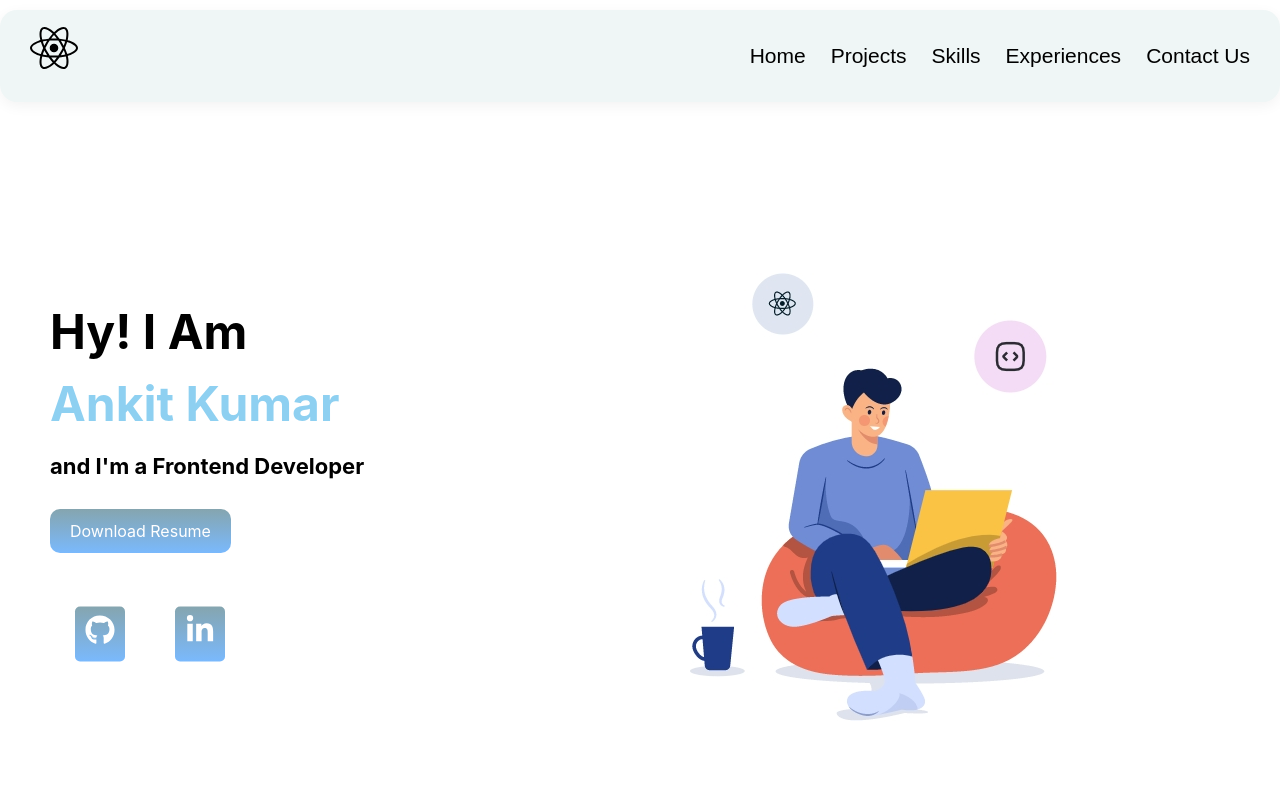
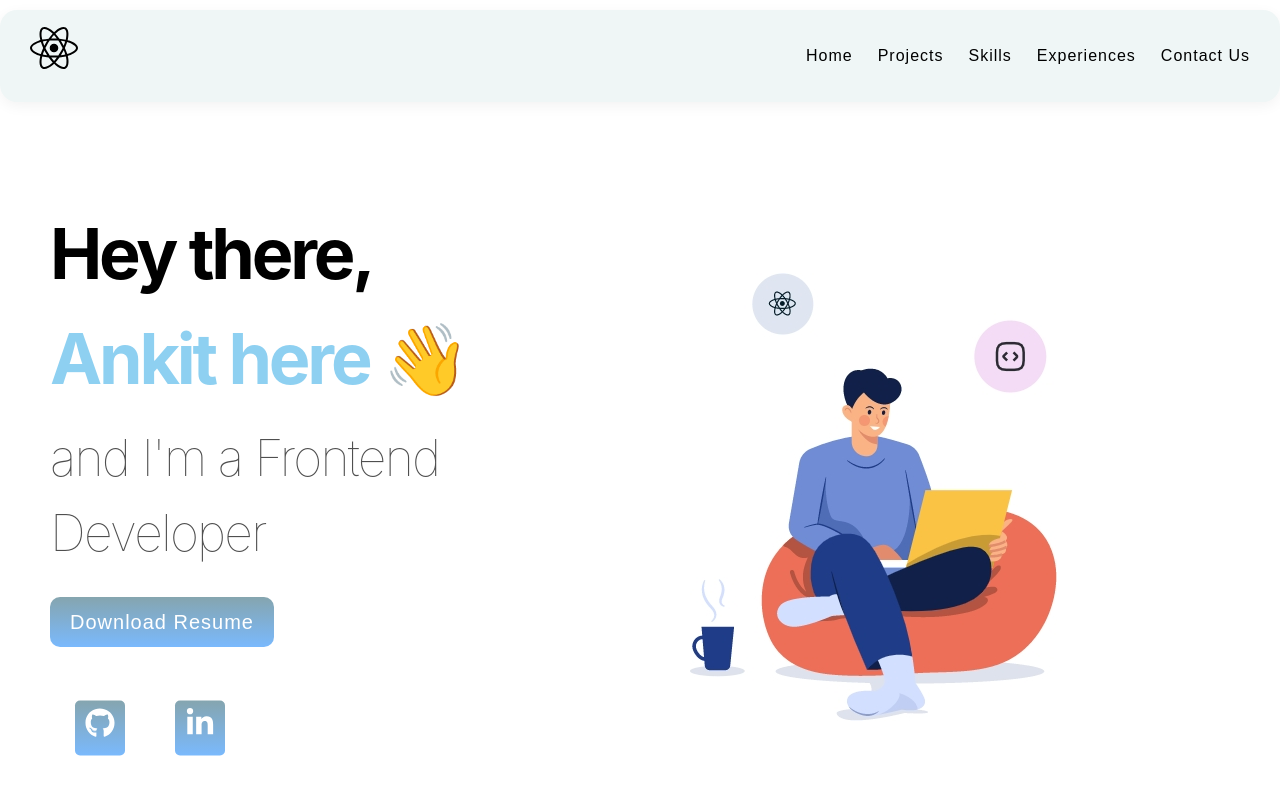
Before and after one commit to rajputankit91/My-Portfolio, a React (Vite) app: page / in a window 1280 px wide. Shown: the top 800 px of the page. Built offline with nearby package versions, Linux system fonts and the light colour scheme.

Commit message:
portfolio update

```diff
--- a/src/App.css
+++ b/src/App.css
@@ -45,17 +45,15 @@
   padding: 0;
   box-sizing: border-box;
   text-decoration: none;
+  font-family: sans-serif;
 }
 
 .App{
-  /* padding: 0.5rem 3.5rem; */
-  /* overflow: hidden; */
   display: flex;
   justify-content: center;
   align-items: center;
   flex-direction: column;
   color: black;
-  /* border: solid; */
 }
 
 .button{
@@ -75,8 +73,6 @@
   border: 1px solid rgb(142, 208, 241);
 }
 
-/*  */
-
 html {
   scroll-behavior: smooth;
 }
@@ -87,5 +83,4 @@ a{
 
 section {
   padding: 120px 0;
-  /* min-height: 1000px; */
 }
--- a/src/components/Contact/Contact.jsx
+++ b/src/components/Contact/Contact.jsx
@@ -1,12 +1,21 @@
-import React from "react";
+import React, { useEffect } from "react";
 import "./contact.css";
+import Aos from "aos";
+import "aos/dist/aos.css";
 
 const Contact = () =>{
+
+  // useEffect(() =>{
+  //   Aos.init({duration:2000});
+  // },[])
+
   return (
     <>
-      <section className="Contact" id="contact">
+      <section className="Contact" id="contact" data-aos="zoom-in"
+     data-aos-easing="ease-out-cubic"
+     data-aos-duration="2000">
         <div className="section-container">
-          <h1 className="title">Contact me....</h1>
+          <h1 className="title">Contact me</h1>
 
           <div className="contact-content">
             <div className="column-left">
@@ -28,10 +37,13 @@ const Contact = () =>{
                   <span className="spanbox1">E-mail :</span>
                   <span className="spanbox2">ankitrajput10791@gmail.com</span>
                 </div>
+                <div className="row">
+                  <span className="spanbox1">Contact no :</span>
+                  <span className="spanbox2">+91 8851094318</span>
+                </div>
               </div>
             </div>
             <div className="column-right">
-              <div className="text">Message me...</div>
               <form
                 action="https://formspree.io/f/xwkdwgrq"
                 method="POST"
@@ -60,7 +72,7 @@ const Contact = () =>{
                   <textarea
                     cols="30"
                     rows="10"
-                    placeholder="Describe projects..."
+                    placeholder="message"
                   ></textarea>
                 </div>
                 <div className="btn">
--- a/src/components/Contact/contact.css
+++ b/src/components/Contact/contact.css
@@ -1,5 +1,5 @@
 .Contact {
-  margin-top: 50px;
+  /* margin-top: 50px; */
 }
 .Contact .section-container h1 {
   text-align: center;
@@ -8,16 +8,19 @@
 .Contact .contact-content {
   display: flex;
   justify-content: center;
-  align-items: center;
+  width: 100%;
 }
 .Contact .column-left {
-  /* border: solid; */
   width: 50%;
   padding: 10px;
+}
+.title{
+  margin-bottom: 50px;
 }
 .Contact .column-left .text{
   font-size: 25px;
   font-weight: bold;
+  margin-bottom: 10px;
 }
 .Contact .column-left p{
   font-size: 18px;
@@ -40,17 +43,27 @@
   flex-direction: column;
 }
 .Contact .column-right .text {
-  font-size: 30px;
+  font-size: 20px;
   text-align: start;
+  /* margin-bottom: 10px; */
+}
+form{
+  width: 100%;
+  /* border: solid; */
+  /* border-color: #d9d8d8; */
+}
+.fields,.field{
+  width: 100%;
 }
 .Contact form input{
   width: 100%;
   padding: 10px;
   margin-top: 10px;
   border: none;
-  border-bottom: 1px solid #aaaaaa;
+  border: 1px solid #aaaaaa;
   font-size: 20px;
   outline: none;
+  border-radius: 10px;
 }
 .Contact form textarea {
   width: 100%;
@@ -62,9 +75,12 @@
   margin-top: 20px;
   outline: none;
 }
-.Contact .btn {
+form .btn {
   text-align: center;
   margin-top: 20px;
+}
+.Contact .btn button:hover{
+  cursor: pointer;
 }
 .Contact .btn button {
   text-align: center;
@@ -78,30 +94,16 @@
 }
 
 @media screen and (max-width: 981px){
-  .Contact form input{
-      width: 80%;
-  }
-  .Contact form textarea {
-      width: 80%;
+  .Contact form input,.Contact form textarea{
+    width: 80%;
   }
 }
 
 @media screen and (max-width: 781px){
   .Contact .contact-content {
-      flex-direction: column;
+    flex-direction: column;
   }
-  .Contact .column-left {
-      width: 100%;
-      padding-left: 40px;
-  }
-  .Contact .column-right {
-      width: 100%;
-      padding-left: 10px;
-  }
-  .Contact form input{
-      width: 90%;
-  }
-  .Contact form textarea {
-      width: 90%;
+  .Contact .column-left,.Contact .column-right,.Contact form input,.Contact form textarea {
+    width: 100%;
   }
 }
--- a/src/components/about/About.jsx
+++ b/src/components/about/About.jsx
@@ -13,20 +13,20 @@ const About = () =>{
 
   return (
     <section className="intro" id="intro">
-      <div className="i-left" data-aos="fade-down-right"
-     data-aos-easing="ease-out-cubic"
-     data-aos-duration="2500">
+      <div className="i-left" data-aos="fade-down-right" data-aos-easing="ease-out-cubic" data-aos-duration="2500">
 
         <div className="i-name">
-          <span>Hy! I Am</span>
-          <span>Ankit Kumar</span>
-          <span><strong>and I'm a Frontend Developer</strong></span>
+          <span>Hey there, </span>
+          <span>Ankit here 👋</span>
+          <span>and I'm a Frontend Developer</span>
         </div>
 
         <a className="resume" href="resume.pdf" download="resume.pdf">
-            Download Resume
+          Download Resume
         </a>
+
         <div className="i-icons">
+
           <a className="resume" href="https://github.com/rajputankit91" target="_blank">
             <FaGithub />
           </a>
@@ -34,12 +34,12 @@ const About = () =>{
           <a className="resume" href="https://www.linkedin.com/in/ankit-kumar-5180b7283/" target="_blank">
             <FaLinkedinIn />
           </a>
+
         </div>
+
       </div>
 
-      <div className="i-right" data-aos="flip-left"
-     data-aos-easing="ease-out-cubic"
-     data-aos-duration="2500">
+      <div className="i-right" data-aos="flip-left" data-aos-easing="ease-out-cubic" data-aos-duration="2500">
         <img src={vector1} />
       </div>
 
--- a/src/components/about/about.css
+++ b/src/components/about/about.css
@@ -3,7 +3,6 @@
   justify-content: center;
   align-items: center;
   width: 100%;
-  /* margin-top: 50px; */
   box-shadow: rgba(33, 35, 38, 0.2) 0px 10px 10px -10px;
   min-height: 1000px;
   padding: 0px;
@@ -12,6 +11,7 @@
 .intro .i-left,.intro .i-right{
   padding: 0px 0px 0px 50px;
 }
+
 .i-left{
   width: 50%;
   display: flex;
@@ -27,21 +27,31 @@
 
 .i-name>:nth-child(1){
   color: black;
-  font-weight: bold;
-  font-size: 3rem;
+  font-weight: 700;
+  font-size: 70px;
+  font-family: "Inter", sans-serif;
+  font-style: normal;
+  letter-spacing: -3.2px;
 }
 
 .i-name>:nth-child(2){
   color: rgb(142, 208, 241);
-  font-weight: bold;
-  font-size: 3rem;
+  font-weight: 700;
+  font-size: 70px;
+  font-family: "Inter", sans-serif;
+  font-style: normal;
+  letter-spacing: -3.2px;
 }
 
 .i-name>:nth-child(3){
-  font-weight: 200;
-  font-size: 22px;
-  /* color: gray; */
+  font-weight: 100;
+  font-size: 50px;
+  font-style: normal;
+  color: rgb(79, 79, 79);;
+  font-family: "Inter", sans-serif;
   margin-top: 10px;
+  letter-spacing: -1.8px;
+  text-align: start;
 }
 
 .i-button{
@@ -50,7 +60,6 @@
 }
 
 .i-icons{
-  /* margin-top: -1rem; */
   display: flex;
   gap: 0rem;
   margin-bottom: 1rem;
@@ -63,10 +72,6 @@
 .i-icons>*:hover{
   cursor: pointer;
 }
-
-/* .i-icons .resume > img{
-  width: 100px;
-} */
 
 .i-right{
   width: 50%;
@@ -84,6 +89,11 @@
   width: fit-content;
   padding: 10px 20px;
   border-radius: 10px;
+  font-family: "DM Sans", sans-serif;
+  font-style: normal;
+  font-weight: 500;
+  font-size: 20px;
+  letter-spacing: 1px;
 }
 
 @media screen and (max-width: 991px){
--- a/src/components/navbar/navbar.css
+++ b/src/components/navbar/navbar.css
@@ -31,7 +31,6 @@ nav {
 .n-left .n-name{
   font-size: 30px;
   font-weight: 500;
-  /* color: #fff; */
   font-family: "Pacifico";
   transition: all 0.3s ease;
 }
@@ -85,11 +84,13 @@ ul {
 
 .navbar .section-container .navList li a {
   display: block;
-  font-size: 21px;
-  font-weight: 500;
+  font-size: 16px;
+  font-weight: 400;
   margin-left: 25px;
   color: black;
   transition: color 0.3s ease;
+  font-family: sans-serif;
+  letter-spacing: 1px;
 }
 
 .navbar .section-container .navList li a:hover {
@@ -140,131 +141,3 @@ ul {
   }
 
 }
-/* .n-wrapper{
-  position: sticky;
-  width: 90%;
-  padding: 10px;
-  z-index: 999;
-  transition: all 0.3s ease;
-  height: 7vh;
-  border-radius: 17px;
-  background-color: rgba(255, 255, 255, .8);
-  backdrop-filter: blur(10px);
-  box-shadow: 0 4px 14px rgba(0,0,0,.05);
-  top: 20px;
-  display: flex;
-  justify-content: space-between;
-  align-items: center;
-} */
-
-/* .n-wrapper .section-container {
-  display: flex;
-  align-items: center;
-  justify-content: space-between;
-} */
-
-/* .navList li a{
-  list-style: none;
-  text-decoration: none;
-  color: black;
-} */
-
-/* .section-container .n-right .n-list .active{
-  background-color: white;
-  color: white;
-  position: fixed;
-  top: 10px;
-  left: 0;
-  display: flex;
-  flex-direction: column;
-  justify-content: start;
-  margin: 0;
-} */
-
-/* .hamberMenu{
-  color: white;
-  font-size: 23px;
-  cursor: pointer;
-  display: none;
-} */
-
-/* .n-left{
-  flex: 1;
-  align-items: center;
-  display: flex;
-  gap: 2rem;
-} */
-
-/* .n-name{
-  font-size: 1.3rem;
-  font-weight: bold;
-} */
-
-/* .n-right{
-  display: flex;
-  flex: 1;
-  align-items: center;
-  justify-content: center;
-  font-weight: 400;
-} */
-
-/* .n-list{
-  flex: 10;
-} */
-
-/* .n-list>ul{
-  display: flex;
-  gap: 2rem;
-  margin-right: 4rem;
-} */
-
-/* .n-list > ul > li:hover{
-  cursor: pointer;
-  color: rgb(142, 208, 241);
-} */
-
-/* .n-button{
-  flex: 2;
-} */
-
-/* ul{
-  list-style: none;
-} */
-
-  /* #root{
-    overflow-x: hidden;
-  } */
-  /* .n-wrapper .section-container .n-right{
-    position: fixed;
-    height: 100vh;
-    width: 100%;
-    left: -110%;
-    top: 0;
-    background: #111;
-    text-align: center;
-    padding-top: 40px;
-    transition: all 0.3s ease;
-  } */
-
-  /* .n-right .n-list .active{
-    left: 0;
-  } */
-
-  /* .hamberMenu{
-    display: block;
-    color: black;
-    z-index: 999;
-  } */
-
-  /* .navList{
-    position: fixed;
-    height: 100vh;
-    width: 100%;
-    left: -120%;
-    top: 0;
-    background: #111;
-    text-align: center;
-    padding-top: 40px;
-    transition: all 0.3s ease;
-    color: white;
-  } */
--- a/src/components/projects/projects.css
+++ b/src/components/projects/projects.css
@@ -1,5 +1,5 @@
 .projects {
-  margin-top: 50px;
+  /* margin-top: 50px; */
   box-shadow: rgba(33, 35, 38, 0.2) 0px 10px 10px -10px;
 }
 
--- a/src/components/skills/skills.css
+++ b/src/components/skills/skills.css
@@ -1,5 +1,4 @@
 .mySkills {
-  /* border: solid; */
   margin-top: 50px;
   box-shadow: rgba(33, 35, 38, 0.2) 0px 10px 10px -10px;
 }
@@ -13,7 +12,6 @@
   justify-content: center;
   align-items: center;
   flex-direction: column;
-  /* border: solid; */
 }
 .mySkills .column-left {
   display: flex;
```
Also changed, not shown: src/components/navbar/Navbar.jsx (+2 -5 lines).
